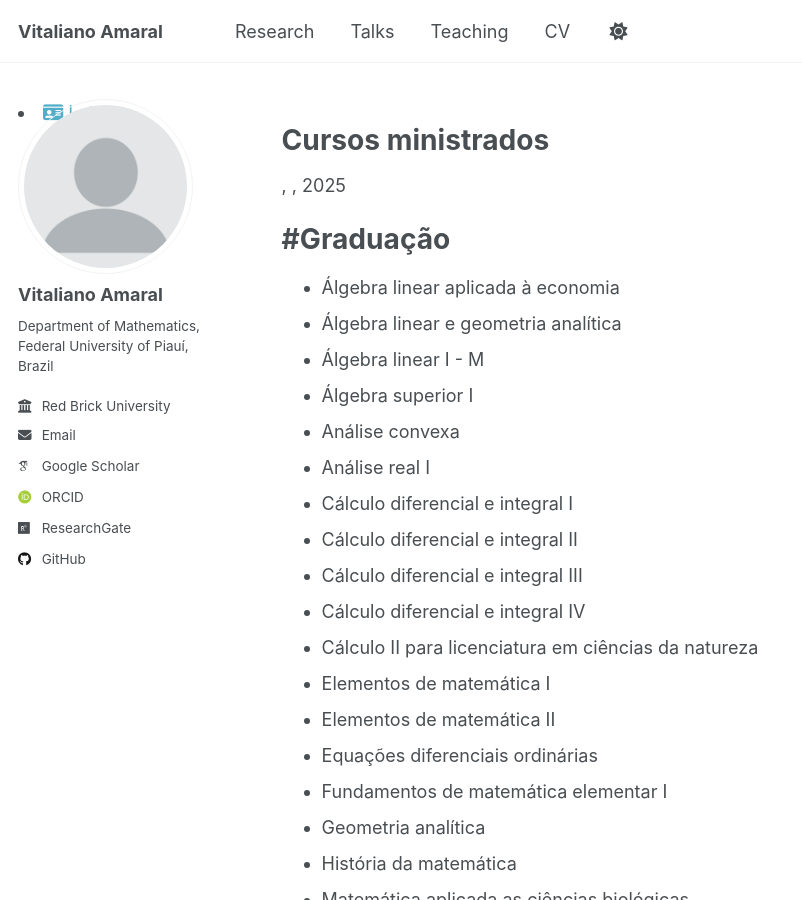
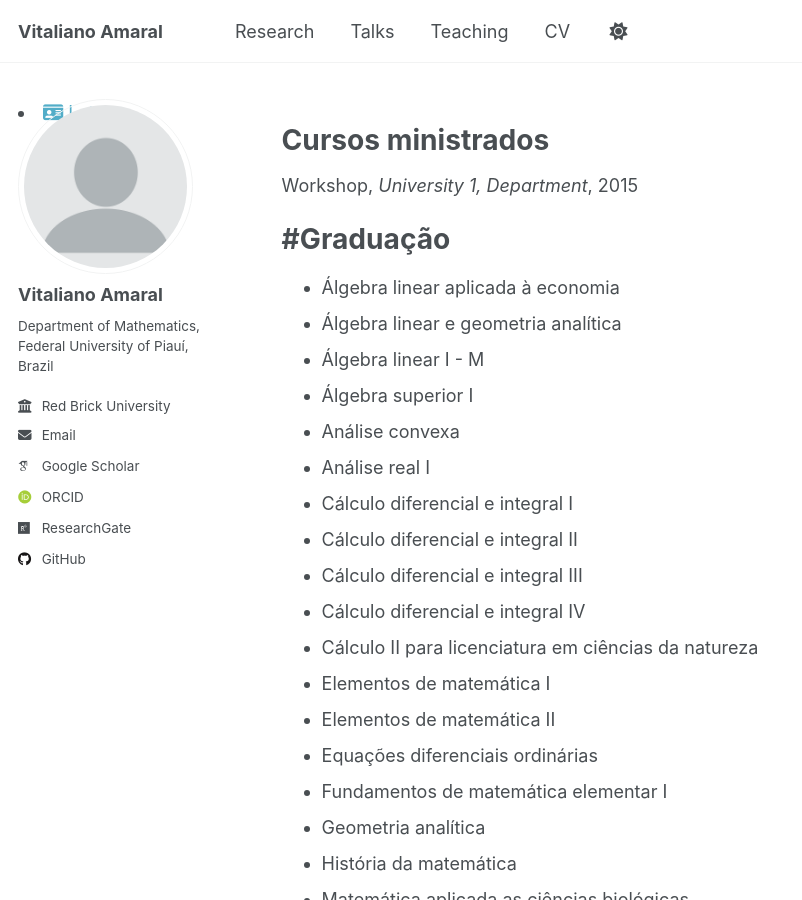
Before and after one commit to vitalianoamaral/vitalianoamaral.github.io, a Jekyll site: the page built from _teaching/2015-spring-teaching-2.md, in a window 1280 px wide and 900 px high. Shown: the whole window, without its empty margins (0-802 px from the left). Built offline with Jekyll 4.4.1, drawn with Linux system fonts in a browser that asks for light colours; some web fonts are replaced.

Commit message:
Update 2015-spring-teaching-2.md

```diff
--- a/_teaching/2015-spring-teaching-2.md
+++ b/_teaching/2015-spring-teaching-2.md
@@ -1,6 +1,11 @@
 ---
 title: "Cursos ministrados"
 collection: teaching
+type: "Workshop"
+permalink: /teaching/2015-spring-teaching-1
+venue: "University 1, Department"
+date: 2015-01-01
+location: "City, Country"
 ---
 
 #Graduação
```
